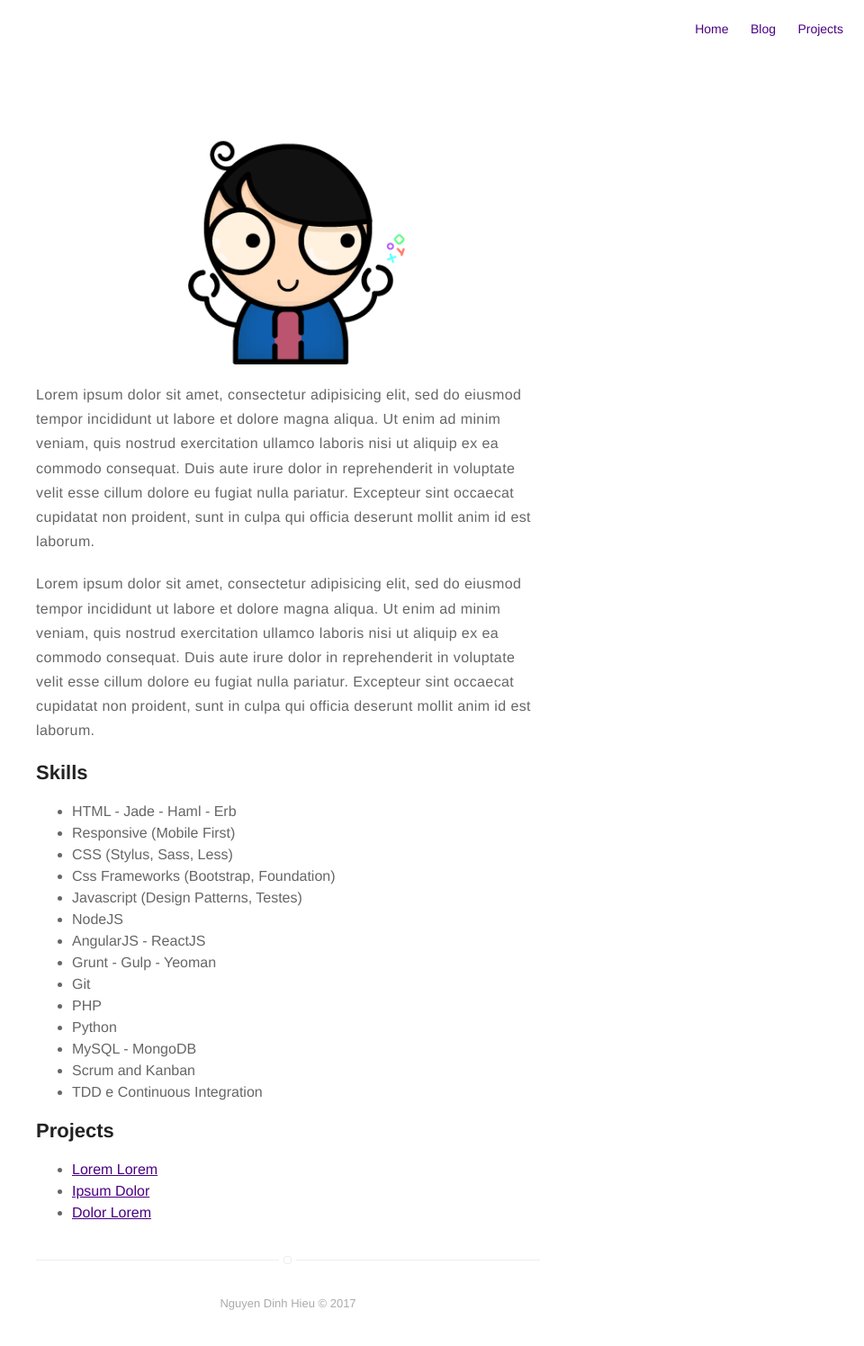
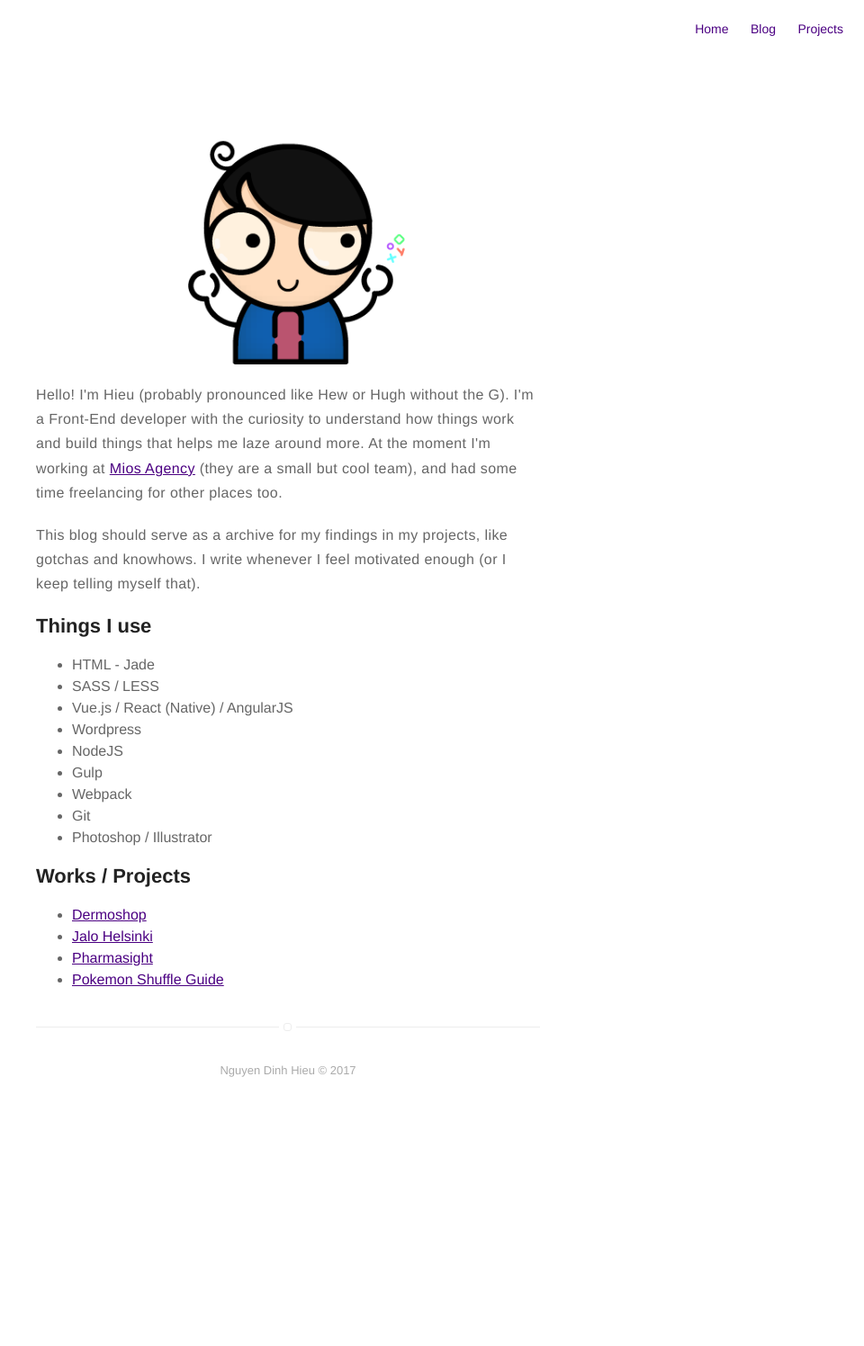
Before and after one commit to shelune/shelune.github.io, a Jekyll site: the page built from about.md, in a window 1280 px wide. Shown: the whole page at 90% size, without its empty margins (320-1280 px from the left). Built offline with Jekyll 4.4.1, drawn with Linux system fonts in a browser that asks for light colours; after the commit the page ends 1237 px from its top, so only the background shows below that.

Commit message:
modified about

```diff
--- a/about.md
+++ b/about.md
@@ -4,43 +4,29 @@ layout: page
 ---
 ![Profile Image]({{ site.url }}/{{ site.picture }})
 
-<p>Lorem ipsum dolor sit amet, consectetur adipisicing elit, sed do eiusmod
-tempor incididunt ut labore et dolore magna aliqua. Ut enim ad minim veniam,
-quis nostrud exercitation ullamco laboris nisi ut aliquip ex ea commodo
-consequat. Duis aute irure dolor in reprehenderit in voluptate velit esse
-cillum dolore eu fugiat nulla pariatur. Excepteur sint occaecat cupidatat non
-proident, sunt in culpa qui officia deserunt mollit anim id est laborum.</p>
+<p>Hello! I'm Hieu (probably pronounced like Hew or Hugh without the G). I'm a Front-End developer with the curiosity to understand how things work and build things that helps me laze around more. At the moment I'm working at <a href="http://www.mios.fi/">Mios Agency</a> (they are a small but cool team), and had some time freelancing for other places too.</p>
 
-<p>Lorem ipsum dolor sit amet, consectetur adipisicing elit, sed do eiusmod
-tempor incididunt ut labore et dolore magna aliqua. Ut enim ad minim veniam,
-quis nostrud exercitation ullamco laboris nisi ut aliquip ex ea commodo
-consequat. Duis aute irure dolor in reprehenderit in voluptate velit esse
-cillum dolore eu fugiat nulla pariatur. Excepteur sint occaecat cupidatat non
-proident, sunt in culpa qui officia deserunt mollit anim id est laborum.</p>
+<p>This blog should serve as a archive for my findings in my projects, like gotchas and knowhows. I write whenever I feel motivated enough (or I keep telling myself that).</p>
 
-<h2>Skills</h2>
+<h2>Things I use</h2>
 
 <ul class="skill-list">
-	<li>HTML - Jade - Haml - Erb</li>
-	<li>Responsive (Mobile First)</li>
-	<li>CSS (Stylus, Sass, Less)</li>
-	<li>Css Frameworks (Bootstrap, Foundation)</li>
-	<li>Javascript (Design Patterns, Testes)</li>
+	<li>HTML - Jade</li>
+	<li>SASS / LESS</li>
+	<li>Vue.js / React (Native) / AngularJS</li>
+	<li>Wordpress</li>
 	<li>NodeJS</li>
-	<li>AngularJS - ReactJS</li>
-	<li>Grunt - Gulp - Yeoman</li>
+	<li>Gulp</li>
+	<li>Webpack</li>
 	<li>Git</li>
-	<li>PHP</li>
-	<li>Python</li>
-	<li>MySQL - MongoDB</li>
-	<li>Scrum and Kanban</li>
-	<li>TDD e Continuous Integration</li>
+	<li>Photoshop / Illustrator</li>
 </ul>
 
-<h2>Projects</h2>
+<h2>Works / Projects</h2>
 
 <ul>
-	<li><a href="https://github.com/">Lorem Lorem</a></li>
-	<li><a href="https://github.com/">Ipsum Dolor</a></li>
-	<li><a href="https://github.com/">Dolor Lorem</a></li>
+	<li><a href="https://dermosil.fi/fi/">Dermoshop</a></li>
+	<li><a href="https://www.jalohelsinki.com/">Jalo Helsinki</a></li>
+	<li><a href="https://www.pharmasight.net/">Pharmasight</a></li>
+	<li><a href="https://shuffle-guide-2.herokuapp.com/">Pokemon Shuffle Guide</a></li>
 </ul>
```
